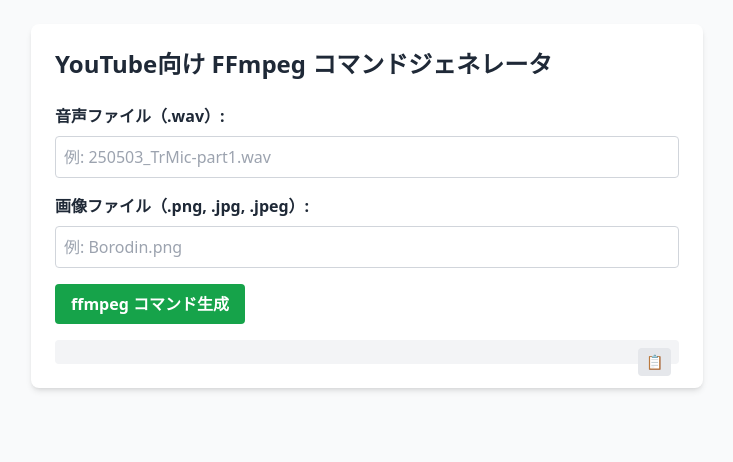
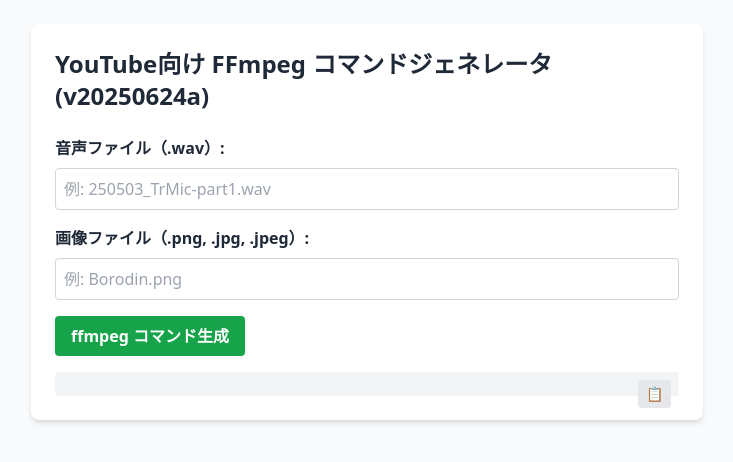
Before and after one commit to igapyon/local-html-tools, a plain HTML site: page cmdline-gen/ffmpeg-youtube-mkv-gen.html in a window 1280 px wide. Shown: the whole page, without its empty margins (273-1006 px from the left). Drawn offline with nearby package versions, Linux system fonts and the light colour scheme.

Commit message:
Update ffmpeg-youtube-mkv-gen.html

```diff
--- a/cmdline-gen/ffmpeg-youtube-mkv-gen.html
+++ b/cmdline-gen/ffmpeg-youtube-mkv-gen.html
@@ -7,7 +7,7 @@
 </head>
 <body class="bg-gray-50 text-gray-800 p-6">
   <div class="max-w-2xl mx-auto bg-white shadow-md rounded-lg p-6">
-    <h1 class="text-2xl font-bold mb-6">YouTube向け FFmpeg コマンドジェネレータ</h1>
+    <h1 class="text-2xl font-bold mb-6">YouTube向け FFmpeg コマンドジェネレータ (v20250624a)</h1>
 
     <label class="block mb-2 font-semibold">音声ファイル（.wav）:</label>
     <input type="text" id="audioFile" placeholder="例: 250503_TrMic-part1.wav" class="border border-gray-300 rounded w-full p-2 mb-4">
```
